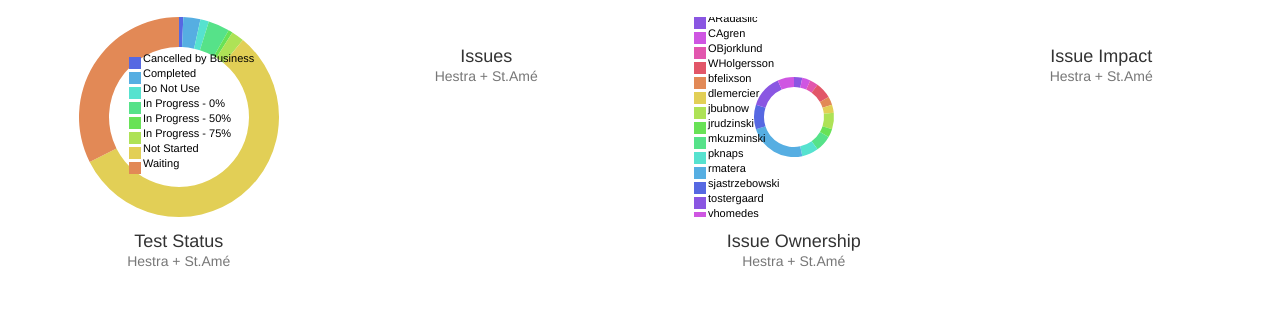
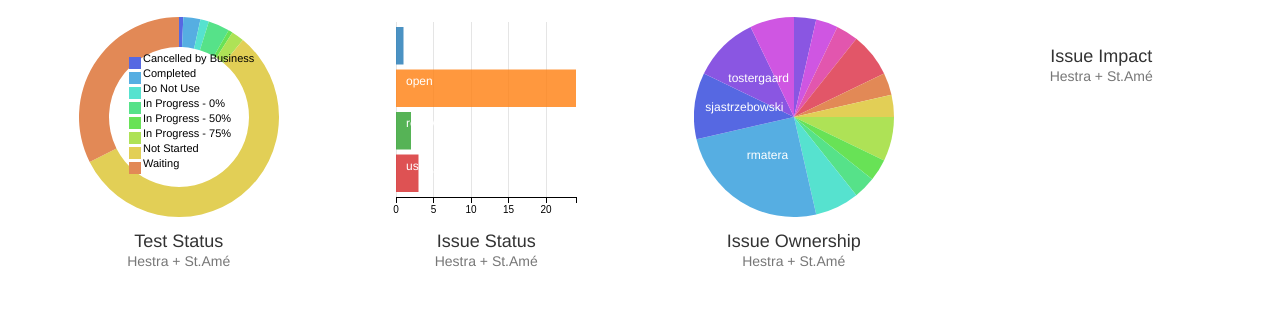
Before and after one commit to lrestifo/proj-rapid-dash, a plain HTML site: page index.html in a window 1280 px wide. Shown: the part 123-441 px from the top of the page. Drawn offline with nearby package versions, Linux system fonts and the light colour scheme.

Commit message:
Added issue status row chart + issue owner pie chart

```diff
--- a/index.html
+++ b/index.html
@@ -67,7 +67,7 @@
             </div>
             <div class="col-xs-6 col-sm-3 placeholder" id="issue-stat-div">
               <span class="proj-chart" id="issue-stat-chart"></span>
-              <h4>Issues</h4>
+              <h4>Issue Status</h4>
               <span class="text-muted currentLocn">Hestra + St.Amé</span>
             </div>
             <div class="col-xs-6 col-sm-3 placeholder" id="issue-own-div">
--- a/js/proj_rapid_dash.js
+++ b/js/proj_rapid_dash.js
@@ -8,7 +8,7 @@
 // Create chart objects & link them to the page, initialize page globals
 var dataTable = dc.dataTable("#bc-table","bc");
 var testsPie = dc.pieChart("#bc-test-chart","bc");
-// var statusRow = dc.rowChart("#issue-stat-chart","ii");
+var statusRow = dc.rowChart("#issue-stat-chart","ii");
 var ownerPie = dc.pieChart("#issue-own-chart","ii");
 // var impactBub = dc.bubbleChart("#issue-impact-chart","ii");
 // var issueTable = dc.dataTable("#issue-table");
@@ -43,6 +43,9 @@ $(document).ready(function() {
   };
   spinDiv[0] = $("#spinner").get(0);
   spinDiv[1] = $("#bc-test-div").get(0);
+  spinDiv[2] = $("#issue-stat-div").get(0);
+  spinDiv[3] = $("#issue-own-div").get(0);
+  spinDiv[4] = $("#issue-impact-div").get(0);
   for( var i = 0; i < spinDiv.length; i++ ) {
     spinner[i] = new Spinner(opts).spin(spinDiv[i]);
   }
@@ -77,6 +80,11 @@ function ticketA( id, subj ) {
   return( "<a href='http://ithelpdesk.ema.esselte.net/rt/Ticket/Display.html?id=" + id + "'>" + subj + "</a>" );
 }
 
+// Turn a string plural if necessary
+function toPlural( s, n ) {
+  return( n == 1 ? s : s+"s" );
+}
+
 // Load data from the server
 // d3.json("../cgi-bin/rapid/tickets.pl", function (data) {
 d3.json("./data/tickets.json", function (data) {
@@ -98,7 +106,7 @@ d3.json("./data/tickets.json", function (data) {
     .renderLabel(false)
     .dimension(statusDim)
     .group(statusGroup)
-    .title(function(d) { return d.value + " business cases"; });
+    .title(function(d) { return d.value + toPlural(" business case",d.value) + " " + d.key; });
 
   // Table of Business Cases
   var nFmt = d3.format("4d");
@@ -147,22 +155,37 @@ d3.json("./data/issues.json", function (data) {
   // Run the data through crossfilter and load facts and dimensions
   issueFacts = crossfilter(data);
   var issueDim = issueFacts.dimension(function (d) { return d.id; });
-  // var issueStatusDim = issueFacts.dimension(function (d) { return d.status; });
-  // var issueStatusGroup = issueStatusDim.group();
+  var issueStatusDim = issueFacts.dimension(function (d) { return d.status; });
+  var issueStatusGroup = issueStatusDim.group();
   var issueOwnerDim = issueFacts.dimension(function (d) { return d.owner; });
   var issueOwnerGroup = issueOwnerDim.group();
 
+  // Issue status row chart
+  statusRow.width(200).height(200)
+    .margins({top:5, left:10, right:10, bottom:20})
+    .dimension(issueStatusDim)
+    .group(issueStatusGroup)
+    .colors(d3.scale.category10())
+    .label(function (d) { return d.key; })
+    .title(function (d) { return d.value + " " + d.key + toPlural(" issue",d.key); })
+    .elasticX(true)
+    .xAxis().ticks(4);
+
   // Issue owners pie chart
+  issueStatusDim.filter(function (d) { return d != "resolved"; });
   ownerPie.width(200).height(200)
-    .radius(40)
-    .innerRadius(30)
-    //.ordinalColors(["#e2cf56","#e28956","#68e256","#cf56e2","#8a56e2"])
+    .radius(100)
     .ordinalColors(["#8a56e2","#cf56e2","#e256ae","#e25668","#e28956","#e2cf56","#aee256","#68e256","#56e289","#56e2cf","#56aee2","#5668e2"])
-    .legend(dc.legend().x(0).y(0).itemHeight(12).gap(3))
-    .renderLabel(false)
     .dimension(issueOwnerDim)
     .group(issueOwnerGroup)
-    .title(function(d) { return d.value + " issues"; });
+    .label(function (d) { return d.key; })
+    .title(function (d) { return d.key + ": " + d.value + toPlural(" issue", d.value); });
+
+  // Issue impact bubble chart
+  // impactBub.width(200).height(200)
+    // .transitionDuration(1500)
+    // .margins({top:5, left:10, right:10, bottom:20})
+    // .dimension()
 
   // Table of Issues
   // var nFmt = d3.format("4d");
@@ -185,13 +208,6 @@ d3.json("./data/issues.json", function (data) {
 
   // Render the charts
   dc.renderAll("ii");
-
-  // End the spinner(s)
-  // for( var i = 0; i < spinDiv.length; i++ ) {
-    // if( spinner[i] != null ) {
-      // spinner[i].stop(spinDiv[i]);
-    // }
-  // }
 
 });
 
```
